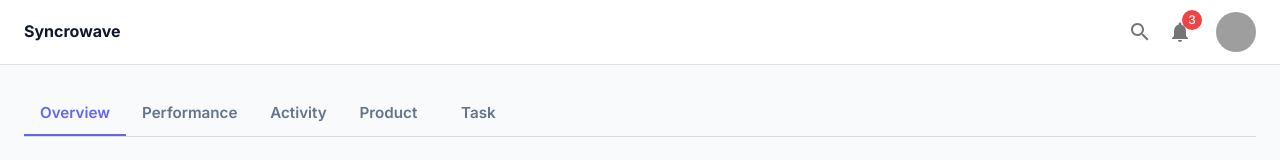
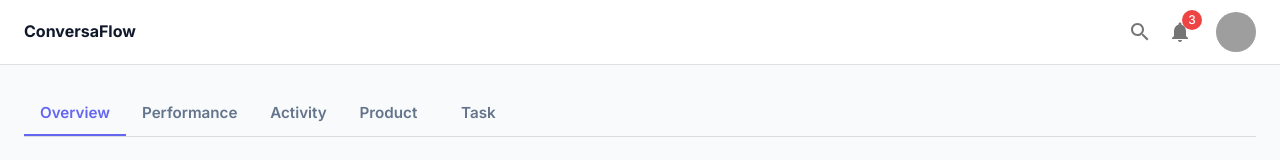
Before and after one commit to neha-iitjdh/conversaflow-crm, a React (Create React App) app in the folder conversaflow/: page / in a window 1280 px wide. Shown: the top 160 px of the page. Built offline with nearby package versions, Linux system fonts and the light colour scheme; grey boxes are pictures that could not be loaded.

Commit message:
Fixed bug in Layout

```diff
--- a/conversaflow/src/components/common/Header.tsx
+++ b/conversaflow/src/components/common/Header.tsx
@@ -31,7 +31,7 @@
     >
       <Toolbar>
         <Typography variant="h6" sx={{ fontWeight: 700, mr: 4 }}>
-          Syncrowave
+          ConversaFlow
         </Typography>
 
         <Box sx={{ flexGrow: 1 }} />
```
